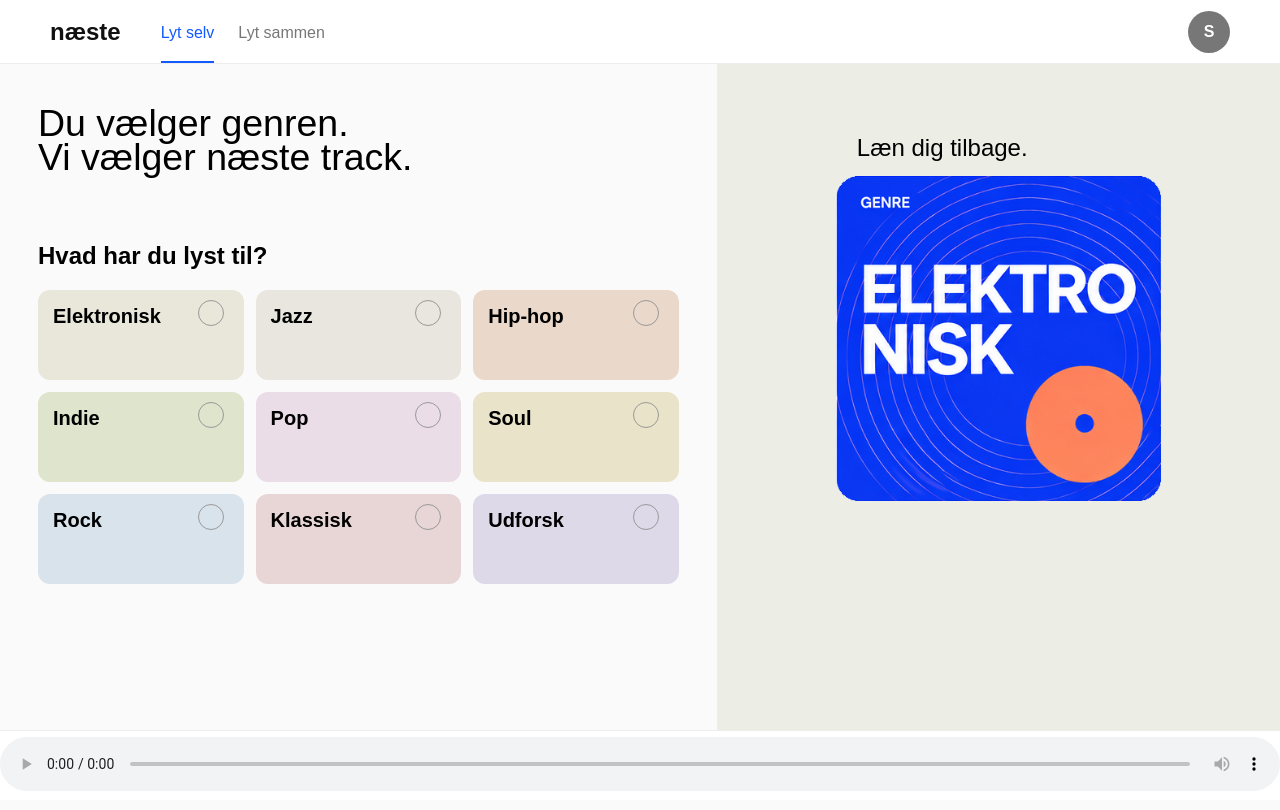
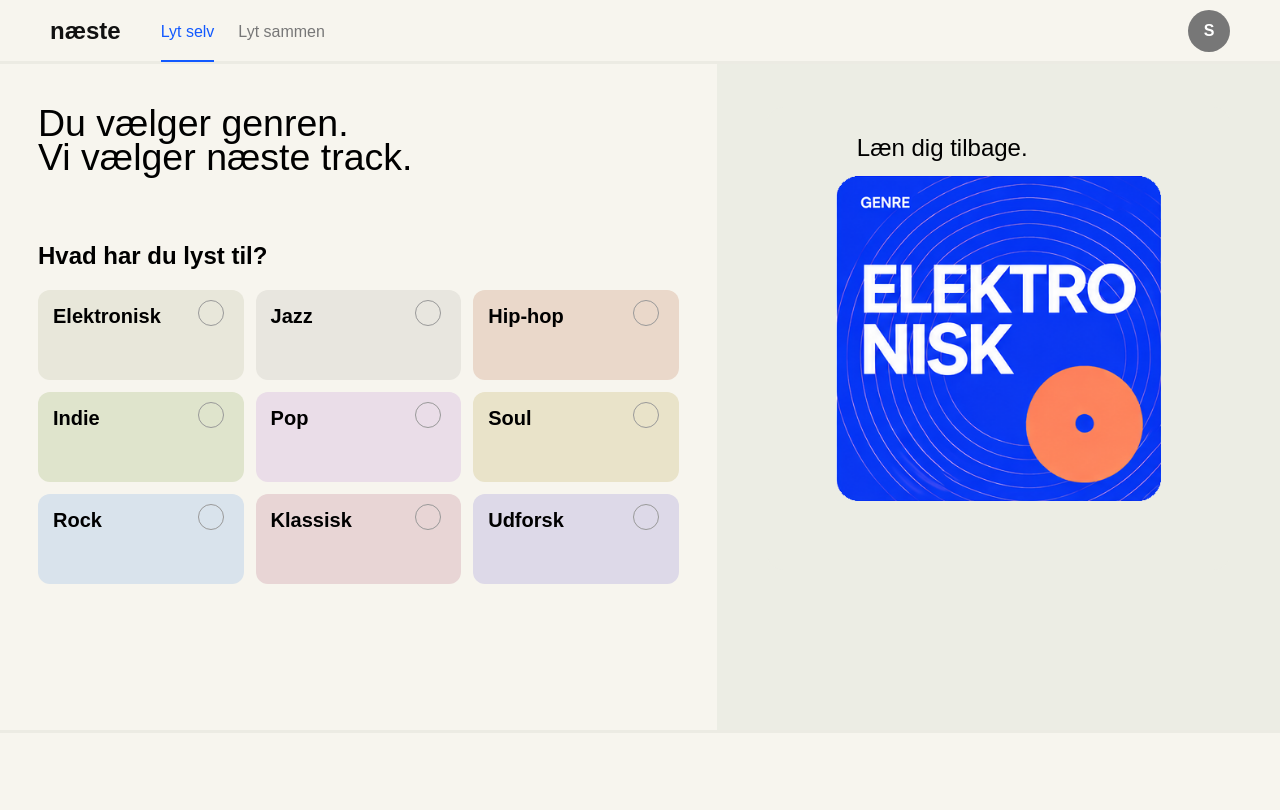
Before and after one commit to laarsegth/next_track, a website: page frontend/index.html in a window 1280 px wide. Drawn offline with Linux system fonts and the light colour scheme.

Commit message:
Fjernede afspiller i bunden og rettede farverne

```diff
--- a/frontend/index.html
+++ b/frontend/index.html
@@ -86,9 +86,6 @@
     </main>
 
    <footer class="player-bar">
-    <audio class="afspiller" controls>
-        <source src="https://www.soundhelix.com/examples/mp3/SoundHelix-Song-1.mp3" type="audio/mpeg">
-    </audio>
 </footer>
 
 </body>
--- a/frontend/styles.css
+++ b/frontend/styles.css
@@ -6,7 +6,7 @@
 body {
     margin: 0;
     font-family: Arial, Helvetica, sans-serif;
-    background: #fafafa;
+    background: #f7f5ee;
     letter-spacing: -4%;
     padding-bottom: 90px;
     font-weight: 300;
@@ -24,8 +24,8 @@ body {
     display: flex;
     align-items: center;
     padding: 0 50px;
-    background: white;
-    border-bottom: 1px solid #eee;
+    background: #f7f5ee;
+    border-bottom: 3px solid #ecebe3;
 }
 
 .logo {
@@ -289,6 +289,6 @@ body {
     right: 0;
     bottom: 0;
     height: 70px;
-    background: white;
-    border-top: 1px solid #eee;
+    background: #f7f5ee;
+    border-top: 3px solid #ecebe3;
 }
```
Also changed, not shown: frontend/lyt_sammen.html (+1 -3 lines).
